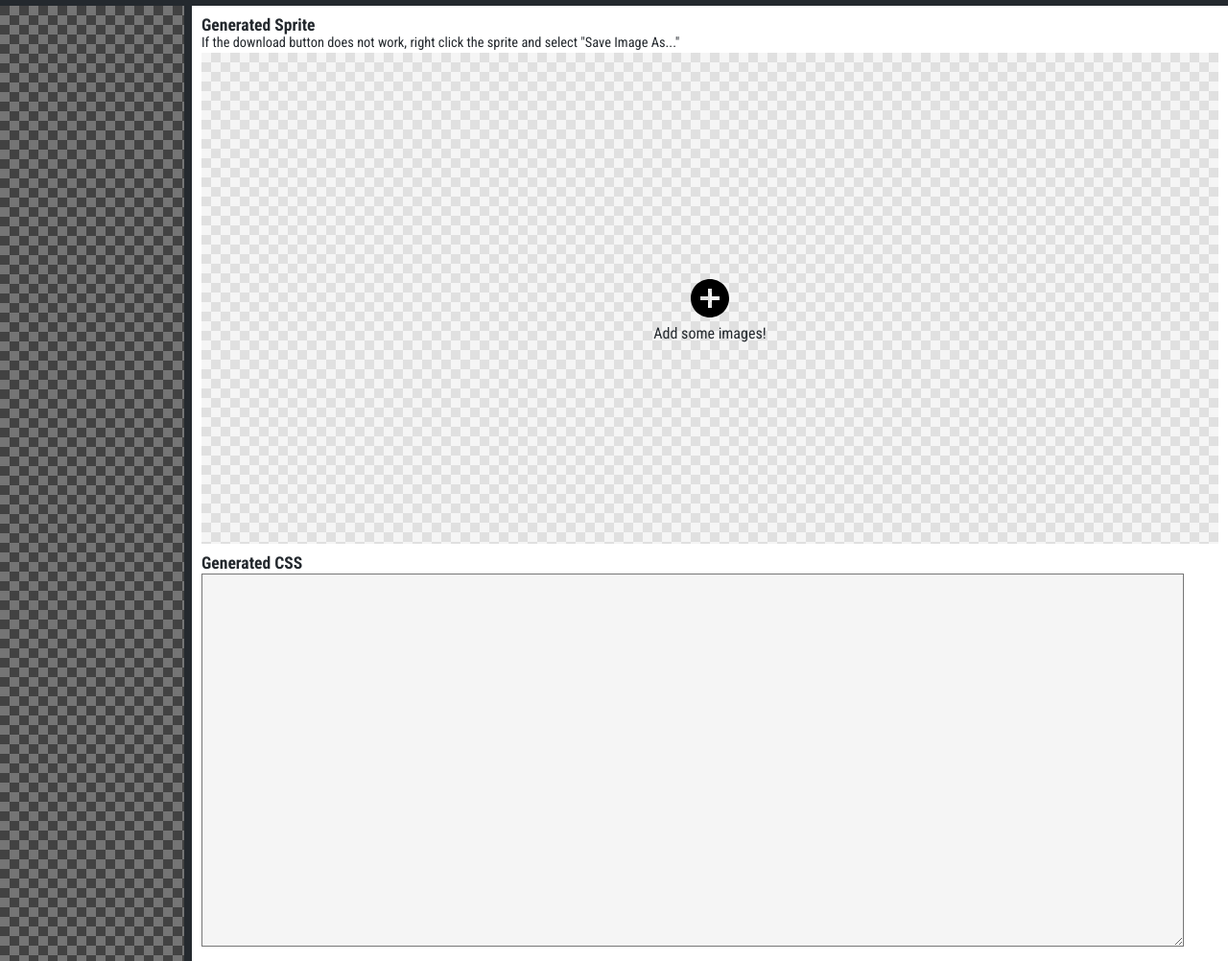
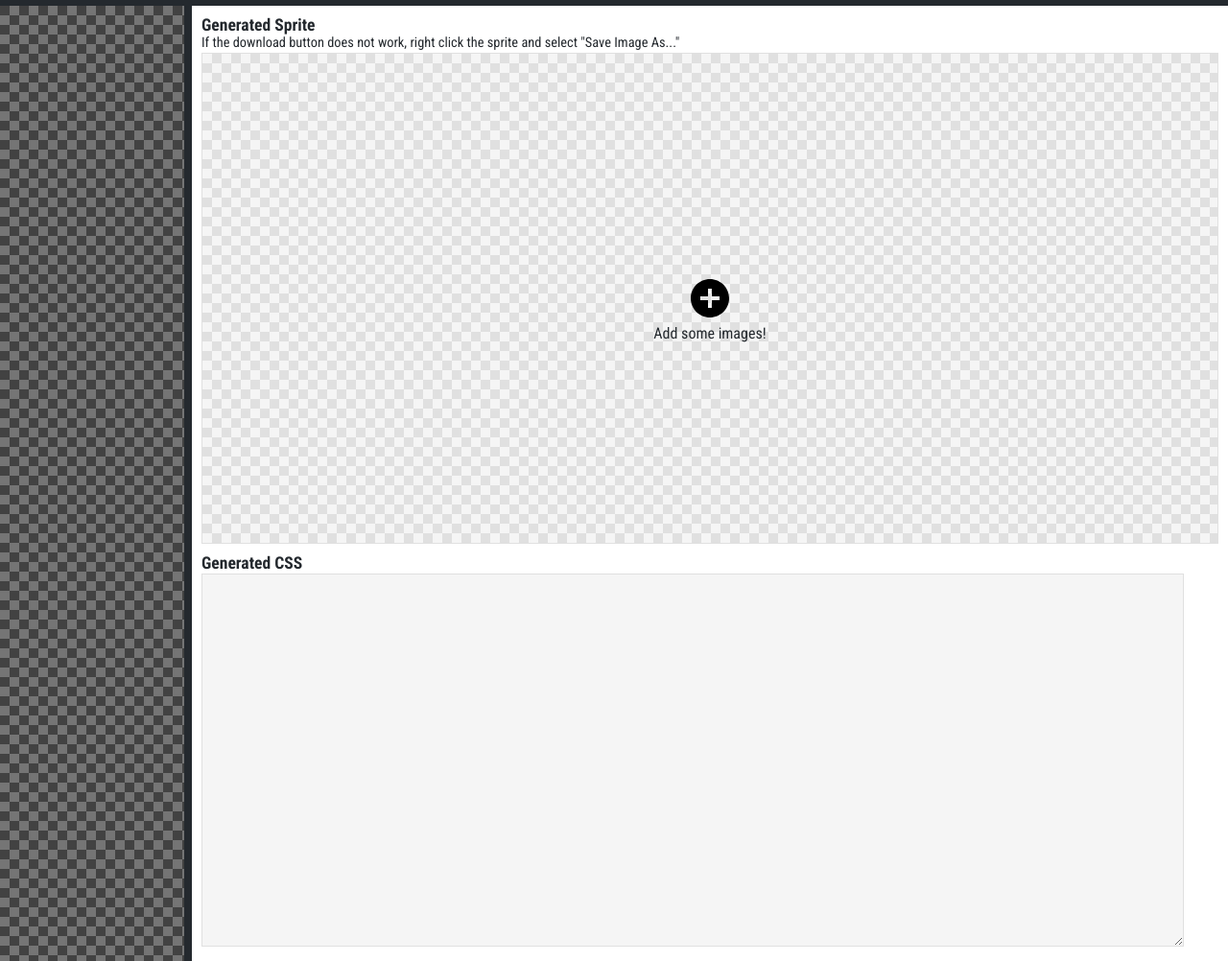
Before and after one commit to eivers88/responsive-css-sprite-generator, a website built with webpack: page index.html in a window 1280 px wide. Shown: the part 114-1116 px from the top of the page at 96% size. Built offline with nearby package versions, Linux system fonts and the light colour scheme; files whose address does not match are found by name.

Commit message:
cross browser style fix

```diff
--- a/assets/styles/main.scss
+++ b/assets/styles/main.scss
@@ -105,7 +105,6 @@ header {
         font-size: 0.8em;
         border-radius: 5px;
         opacity: 0;
-        transition: opacity 300ms ease;
       }
       &:hover {
         border: dashed 1px #FFFFFF;
@@ -170,7 +169,7 @@ header {
 }
 
 .dropbox {
-  /*border: solid 1px #000;*/
+  border: solid 1px #E0E0E0;
   background: transparent url('../img/tile-light.jpg') 0 0 repeat;
   background-size: 20px;
   margin: 0 auto;
@@ -206,6 +205,8 @@ textarea {
   font-family: 'Roboto Condensed', sans-serif;
   padding: 10px 8px;
   background-color: #F5F5F5;
+  box-shadow: none;
+  border: solid 1px #E0E0E0;
 }
 .button {
   width: 65px;
```
Also changed, not shown: assets/styles/main.css.
